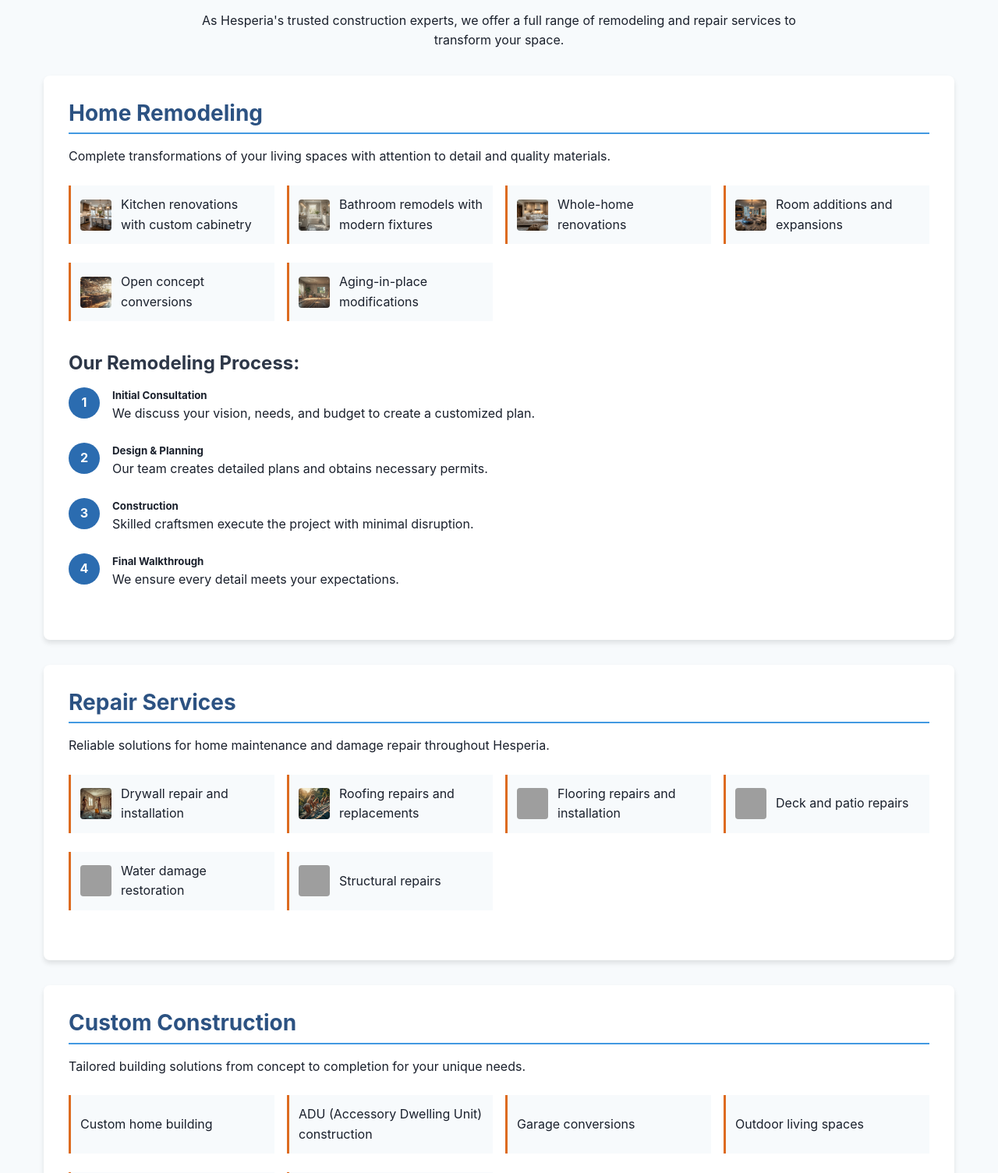
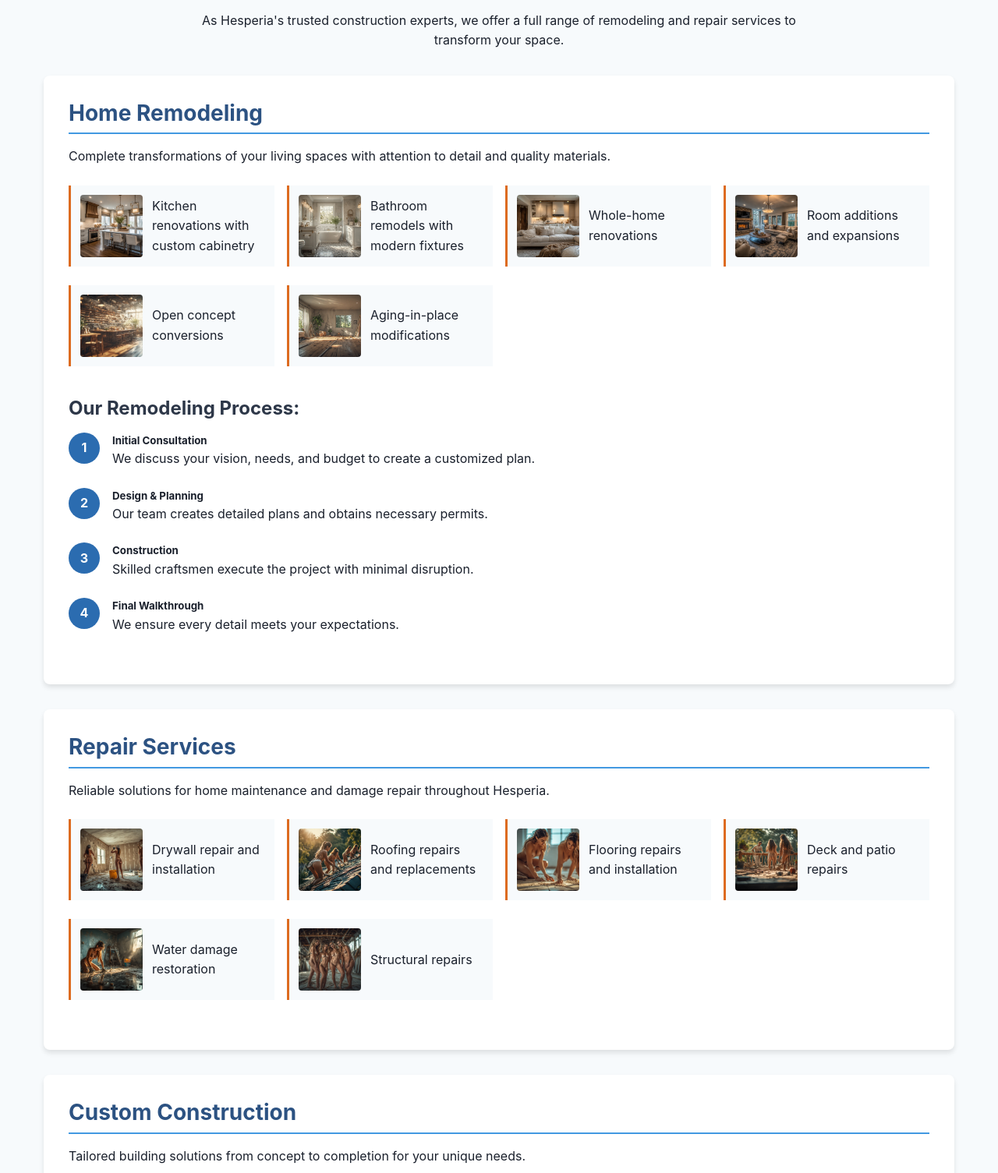
Before and after one commit to smoothbrainsinc/pluto_says_f, a PHP site: page /services.html in a window 1280 px wide. Shown: the part 417-1922 px from the top of the page at 78% size. Run offline with PHP 8.4, Linux system fonts and the light colour scheme; grey boxes are pictures that could not be loaded.

Commit message:
images to repairs

```diff
--- a/css/services_styles.css
+++ b/css/services_styles.css
@@ -9,8 +9,8 @@
 }
 
 .service-features li .demo-img {
-  width: 40px;
-  height: 40px;
+  width: 80px;
+  height: 80px;
   object-fit: cover;
   margin-right: 0.75rem;
   border-radius: 4px; /* optional, looks nicer */
```
Also changed, not shown: images/services/deck-repair.jpeg (added), images/services/flooring-repair.jpeg (added), images/services/structural-repair.jpeg (added), images/services/water-damage.jpeg (added).
